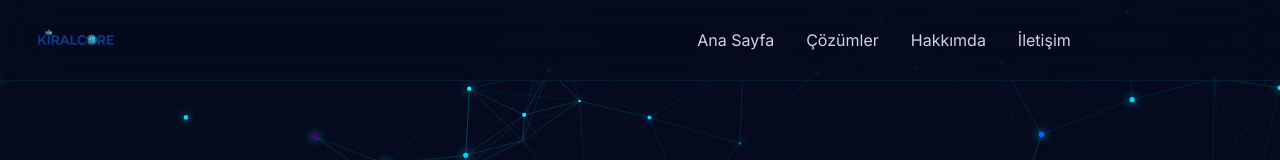
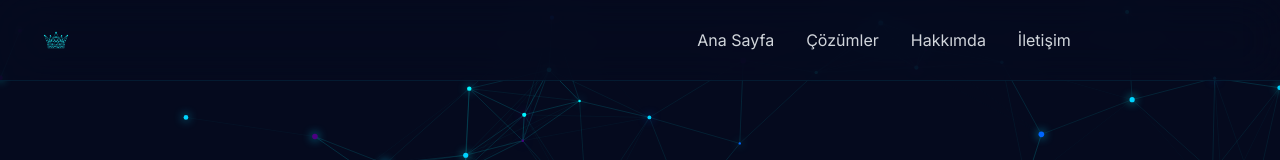
Before and after one commit to onimaskesi/kiralcore-website, a plain HTML site: page index.html in a window 1280 px wide. Shown: the top 160 px of the page. Drawn offline with nearby package versions, Linux system fonts and the light colour scheme; animation ran at ten frames a second.

Commit message:
Replace logo image with crown logo in the navigation

```diff
--- a/index.html
+++ b/index.html
@@ -32,7 +32,7 @@
         <div class="max-w-7xl mx-auto px-4 sm:px-6 lg:px-8">
             <div class="flex justify-between items-center h-20">
                 <div class="flex items-center">
-                    <img src="logo.png" alt="KIRALCORE" class="h-12 w-auto">
+                    <img src="crownLogo.png" alt="KIRALCORE" class="h-12 w-auto">
                 </div>
 
                 <div class="hidden md:flex items-center space-x-8">
```
Also changed, not shown: crownLogo.png (added).
